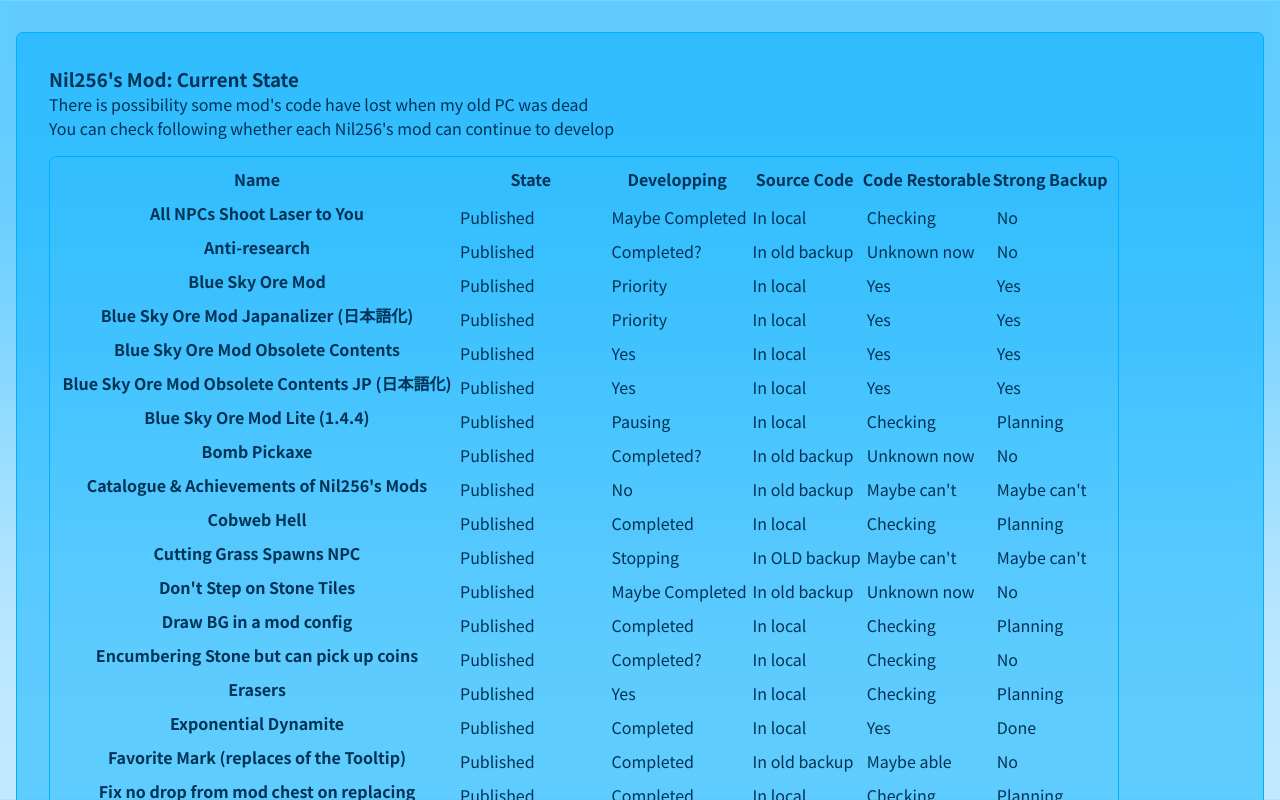
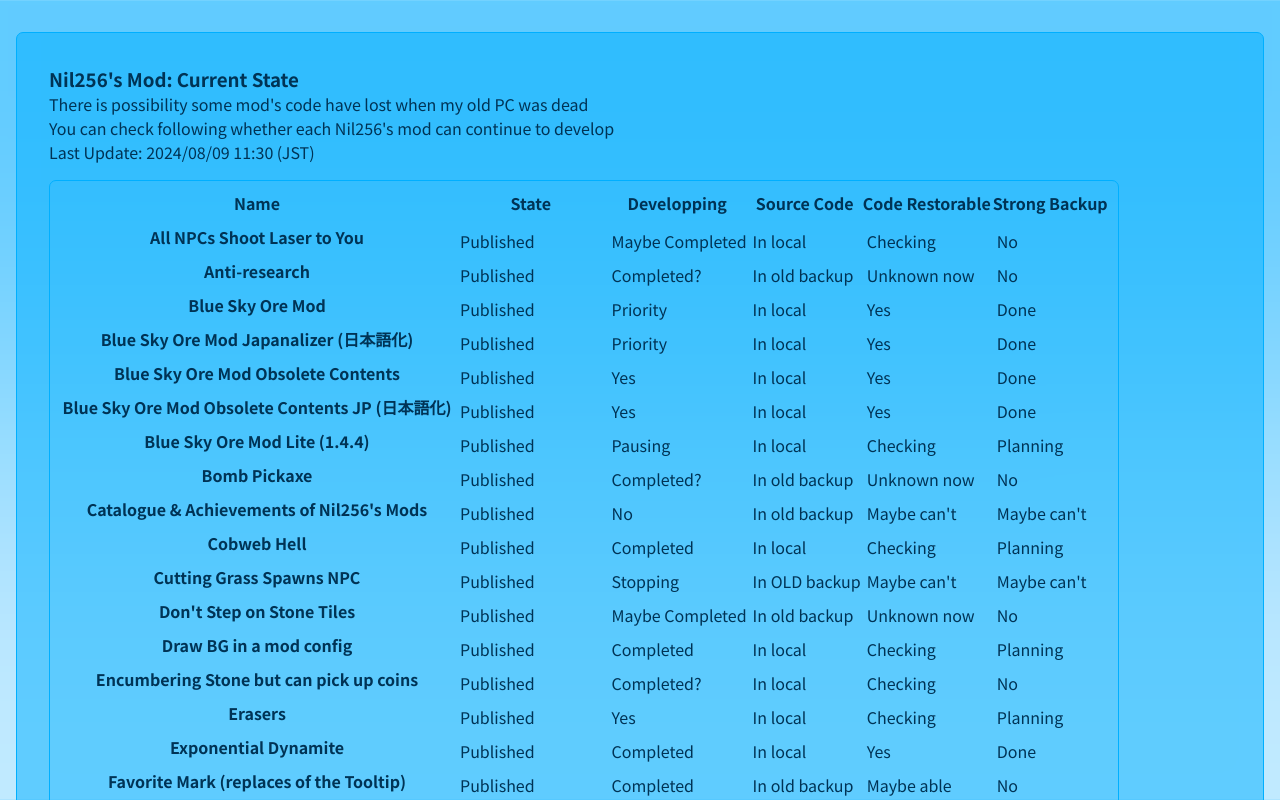
Before and after one commit to Nil256/BlueSkyOreMod-WikiLike, a plain HTML site: page html/nil256/nil256s_mod_current_state.html in a window 1280 px wide. Shown: the top 800 px of the page. Drawn offline with Linux system fonts and the light colour scheme.

Commit message:
Nil256's Mod: Current Stateの更新 (2024/08/09 11:30)

```diff
--- a/html/nil256/nil256s_mod_current_state.html
+++ b/html/nil256/nil256s_mod_current_state.html
@@ -27,7 +27,8 @@
 			<h3>Nil256's Mod: Current State</h3>
 			<p style="margin-bottom: 1em;">
 				There is possibility some mod's code have lost when my old PC was dead<br>
-				You can check following whether each Nil256's mod can continue to develop
+				You can check following whether each Nil256's mod can continue to develop<br>
+				Last Update: 2024/08/09 11:30 (JST)
 			</p>
 			<p>
 				<table>
@@ -64,7 +65,7 @@
 							<td>Priority</td>
 							<td>In local</td>
 							<td>Yes</td>
-							<td>Yes</td>
+							<td>Done</td>
 						</tr>
 						<tr>
 							<th>Blue Sky Ore Mod Japanalizer (日本語化)</th>
@@ -72,7 +73,7 @@
 							<td>Priority</td>
 							<td>In local</td>
 							<td>Yes</td>
-							<td>Yes</td>
+							<td>Done</td>
 						</tr>
 						<tr>
 							<th>Blue Sky Ore Mod Obsolete Contents</th>
@@ -80,7 +81,7 @@
 							<td>Yes</td>
 							<td>In local</td>
 							<td>Yes</td>
-							<td>Yes</td>
+							<td>Done</td>
 						</tr>
 						<tr>
 							<th>Blue Sky Ore Mod Obsolete Contents JP (日本語化)</th>
@@ -88,7 +89,7 @@
 							<td>Yes</td>
 							<td>In local</td>
 							<td>Yes</td>
-							<td>Yes</td>
+							<td>Done</td>
 						</tr>
 						<tr>
 							<th>Blue Sky Ore Mod Lite (1.4.4)</th>
@@ -642,7 +643,7 @@
 				<b>Strong Backup:</b><br>
 				<ul style="margin-left: 2em;">
 					<li>Done: Literally, done</li>
-					<li>Yes: There's dependable backup, but need stronger</li>
+					<!--<li>Yes: There's dependable backup, but need stronger</li>-->
 					<li>Planning: Literally, planning</li>
 					<li>No: Not yet</li>
 					<li>Maybe can't: Maybe can't because there is possibility to have lost the source</li>
```
